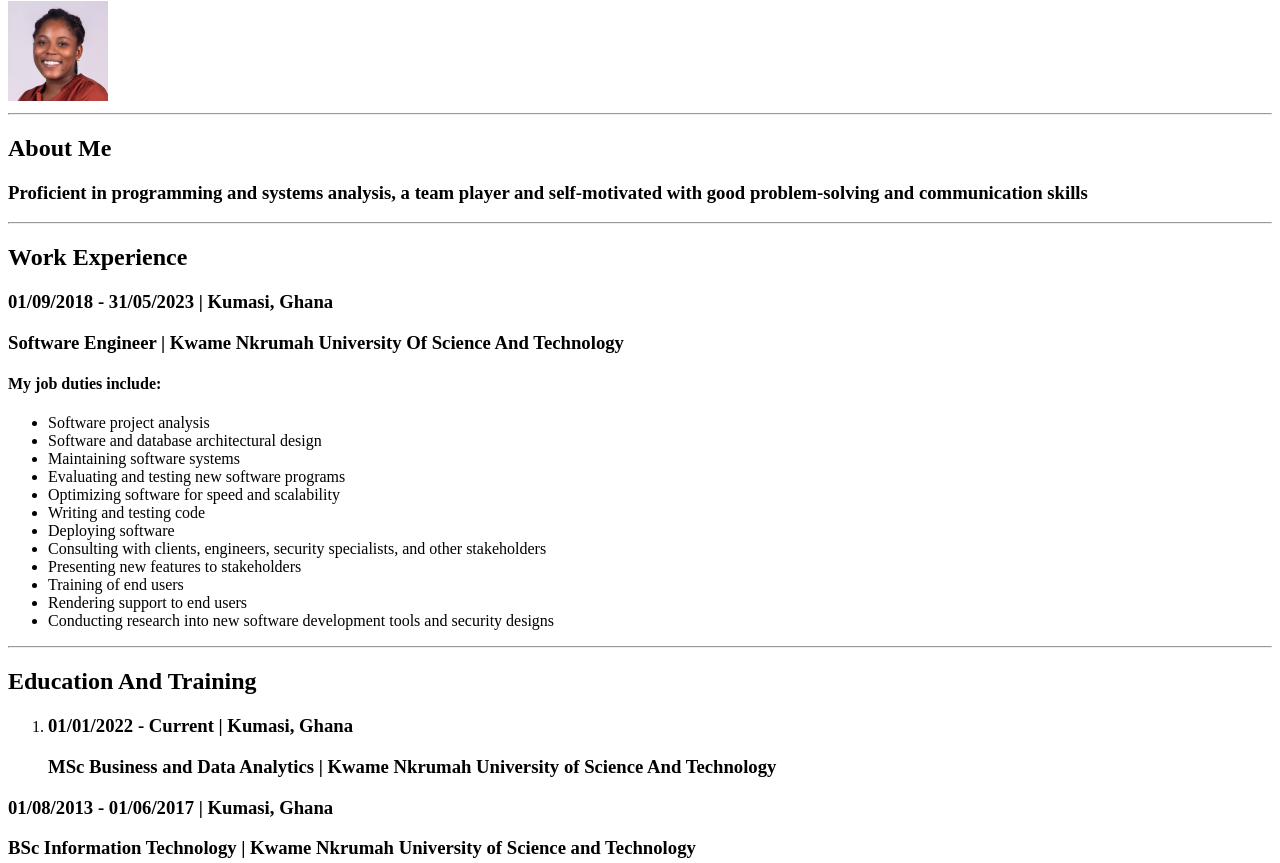
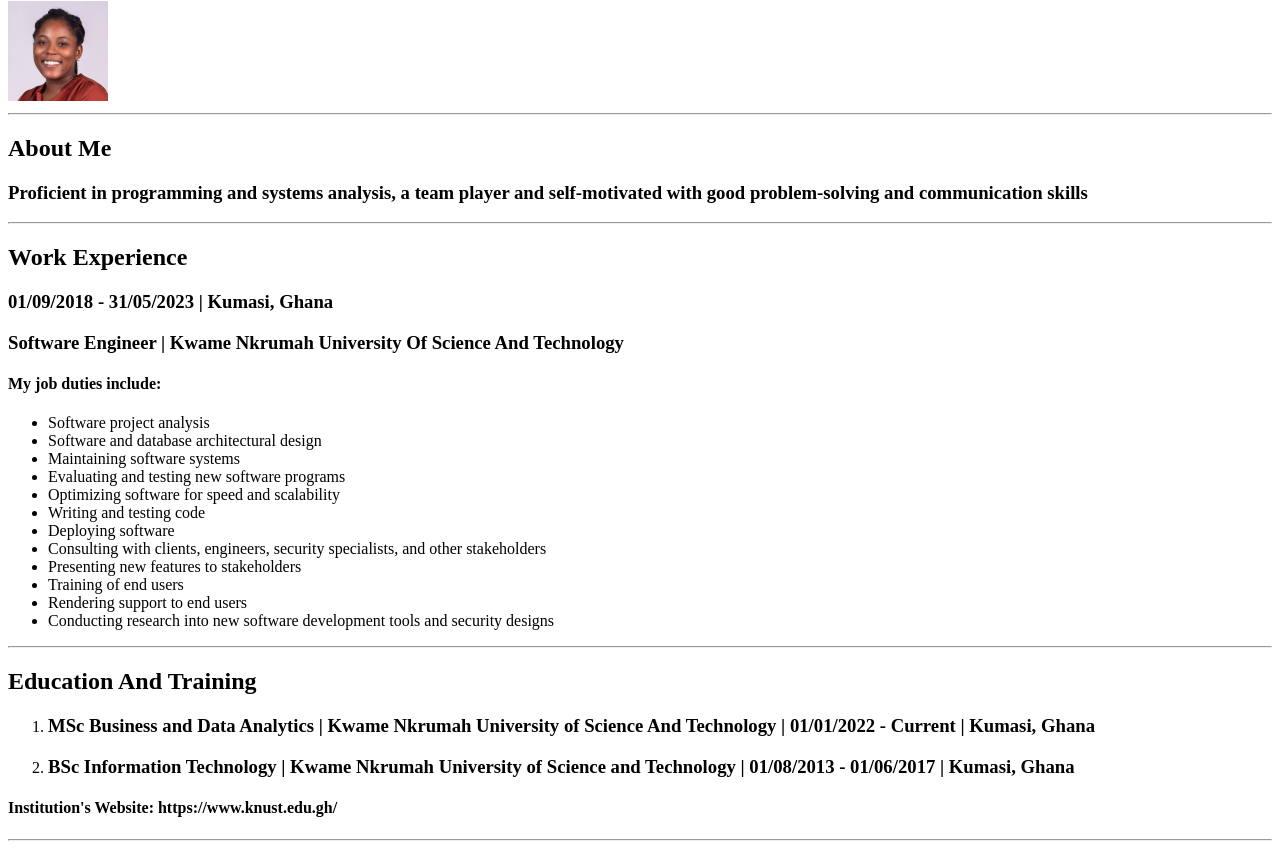
Before and after one commit to MaryLamps/Resume, a plain HTML site: page index.html in a window 1280 px wide. Shown: the part 79-942 px from the top of the page. Drawn offline with Linux system fonts and the light colour scheme.

Commit message:
Update index.html

```diff
--- a/index.html
+++ b/index.html
@@ -37,15 +37,11 @@
 
     <h2>Education And Training</h2>
     <ol>
-        <li><h3>01/01/2022 - Current | Kumasi, Ghana</h3>
-        <h3>MSc Business and Data Analytics | Kwame Nkrumah University of Science And Technology</h3>
-       </li>
+        <li><h3>MSc Business and Data Analytics | Kwame Nkrumah University of Science And Technology | 01/01/2022 - Current | Kumasi, Ghana</h3></li>
+        <li><h3>BSc Information Technology | Kwame Nkrumah University of Science and Technology | 01/08/2013 - 01/06/2017 | Kumasi, Ghana</h3></li>
     </ol>
 
-
-    <h3>01/08/2013 - 01/06/2017 | Kumasi, Ghana</h3>
-    <h3>BSc Information Technology | Kwame Nkrumah University of Science and Technology</h3>
-    <h4>Website:  https://www.knust.edu.gh/</h4>
+    <h4>Institution's Website:  https://www.knust.edu.gh/</h4>
     <hr />
 
     <h2>Language Skills</h2>
```
